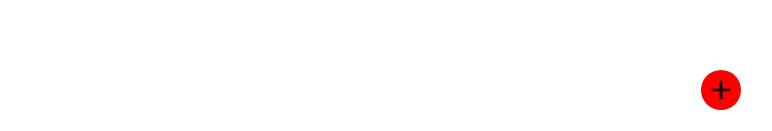
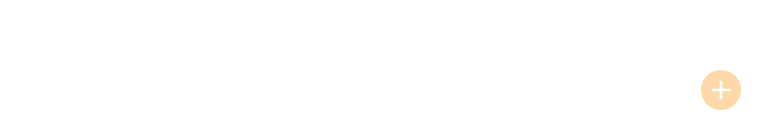
Before and after one commit to Hong-Ki/todo-list, a React (Create React App) app: page / in a window 1280 px wide. Shown: the part 666-797 px from the top of the page, without its empty margins (501-1273 px from the left). Built offline with nearby package versions, Linux system fonts and the light colour scheme.

Commit message:
update_style

```diff
--- a/src/styles/_utils.scss
+++ b/src/styles/_utils.scss
@@ -20,3 +20,16 @@ $modal-z-index: 11;
 
   flex-direction: $flex-direction;
 }
+
+@mixin buttonBase($color: $oc-orange-2, $hover-color: $oc-orange-3) {
+  cursor: pointer;
+  color: $color;
+  & svg {
+    width: 80%;
+    height: 80%;
+
+    &:hover {
+      color: $hover-color;
+    }
+  }
+}
--- a/src/styles/button.module.scss
+++ b/src/styles/button.module.scss
@@ -1,15 +1,4 @@
 @import 'utils';
-
-@mixin buttonBase() {
-  cursor: pointer;
-
-  & svg {
-    width: 80%;
-    height: 80%;
-  }
-
-  z-index: $modal-z-index -2;
-}
 
 .wrapper {
   @include flex(100%, 10%);
@@ -27,6 +16,16 @@
 
   margin-top: auto;
   margin-right: 0.5em;
+}
+
+.close {
+  color: $oc-gray-3;
+
+  & svg {
+    &:hover {
+      color: $oc-gray-5;
+    }
+  }
 }
 
 .submit {
@@ -51,15 +50,33 @@
 }
 
 .floating {
-  @include flex(5vh, 5vh);
-  @include buttonBase();
+  @include flex(40px, 40px);
+  @include buttonBase(white, white);
   position: absolute;
   bottom: 3%;
   right: 3%;
-  color: black;
-  background: red;
+  background: $oc-orange-2;
+
+  z-index: $modal-z-index -2;
 }
 
 .circle {
   border-radius: 50%;
 }
+
+.hide-right {
+  @include buttonBase();
+  @include flex($full, 5%);
+  position: absolute;
+
+  top: 0;
+  right: -50%;
+
+  opacity: 0;
+  transition-duration: 0.3s;
+
+  & svg {
+    width: 75%;
+    height: 75%;
+  }
+}
--- a/src/styles/layout.module.scss
+++ b/src/styles/layout.module.scss
@@ -27,4 +27,21 @@ body > div,
   & ul li {
     list-style-type: none;
   }
+
+  overflow-y: auto;
 }
+::-webkit-scrollbar {
+  width: 10px;
+  height: $full;
+}
+::-webkit-scrollbar-track {
+  -webkit-border-radius: 10px;
+  border-radius: 10px;
+}
+::-webkit-scrollbar-thumb {
+  height: 50px;
+  width: 50px;
+  background: #ffa94da1;
+  -webkit-border-radius: 8px;
+  border-radius: 8px;
+}
--- a/src/styles/todoItem.module.scss
+++ b/src/styles/todoItem.module.scss
@@ -1,8 +1,70 @@
 @import 'utils';
 
 .item {
-  width: 60vw;
   height: 11vh;
+  width: 90%;
 
-  background: $oc-orange-4;
+  min-height: 75px;
+
+  background: white;
+
+  cursor: move;
+
+  border-top: 1px solid $oc-orange-2;
+  border-bottom: 1px solid $oc-orange-2;
+  transition-duration: 0.3s;
+  text-align: center;
 }
+
+.header {
+  @include flex(40%, $full, center, center, row);
+  & > div {
+    @include flex(auto, auto);
+    align-self: stretch;
+  }
+
+  border-width: thin;
+
+  border-bottom: 1px solid $oc-gray-2;
+  .title {
+    flex-grow: 4;
+  }
+
+  .endDate {
+    flex-grow: 1;
+    border-left: 1px solid $oc-gray-2;
+  }
+
+  font-size: 1.3em;
+}
+
+.contents {
+  @include flex(60%, $full);
+}
+
+ul {
+  @include flex(auto, 100%);
+  margin: 16px auto;
+  padding: 0;
+
+  & li {
+    @include flex(auto, 60vw);
+    margin: 1px auto;
+
+    position: relative;
+    overflow: hidden;
+
+    &:hover {
+      .item {
+        box-shadow: 0px 0px 10px 0px $oc-orange-2;
+        border-left: 5px solid $oc-orange-4;
+        transform: translateX(-5px);
+      }
+
+      & div:nth-last-child(1) {
+        right: 0%;
+        opacity: 1;
+      }
+    }
+  }
+}
```
